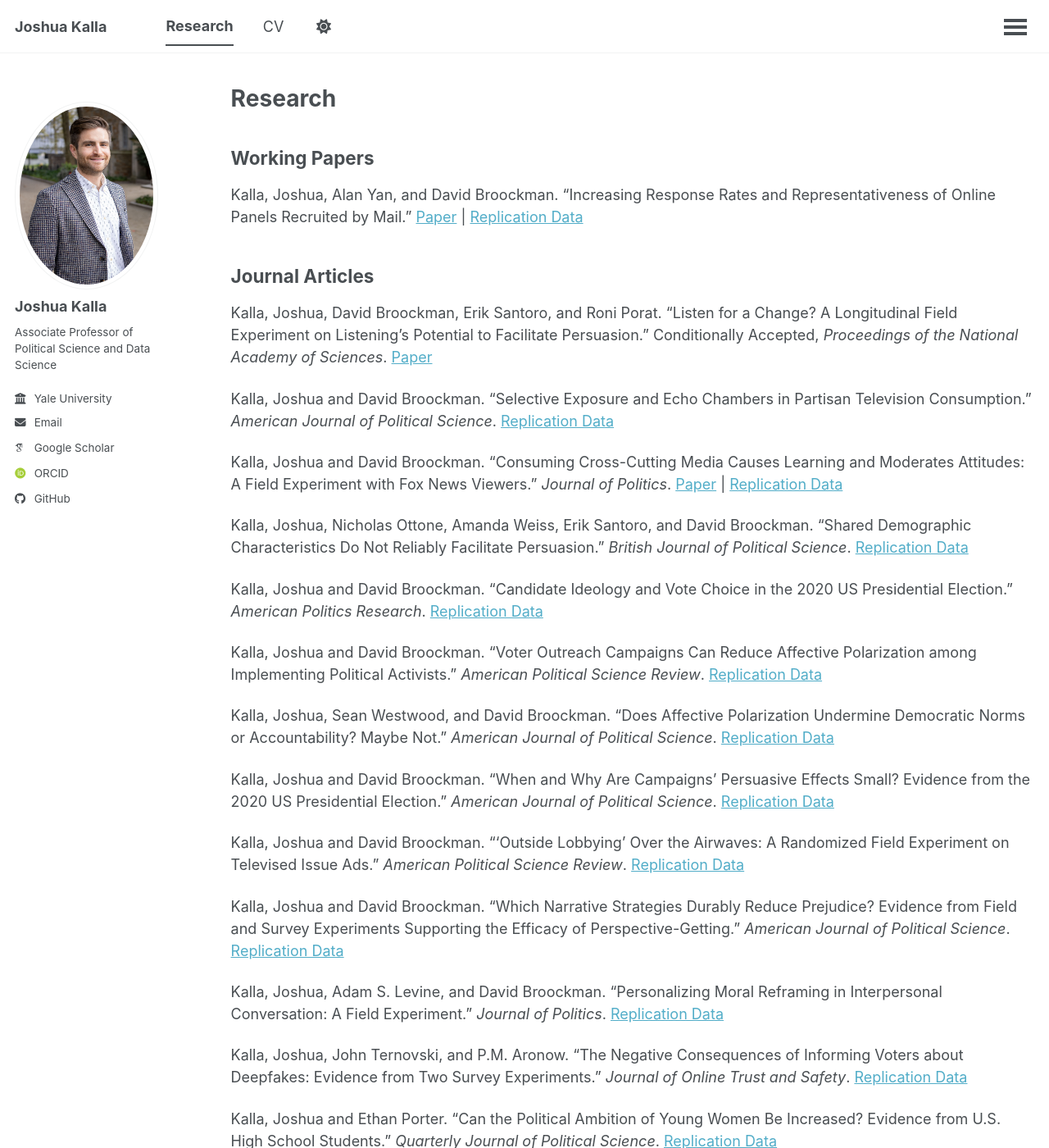
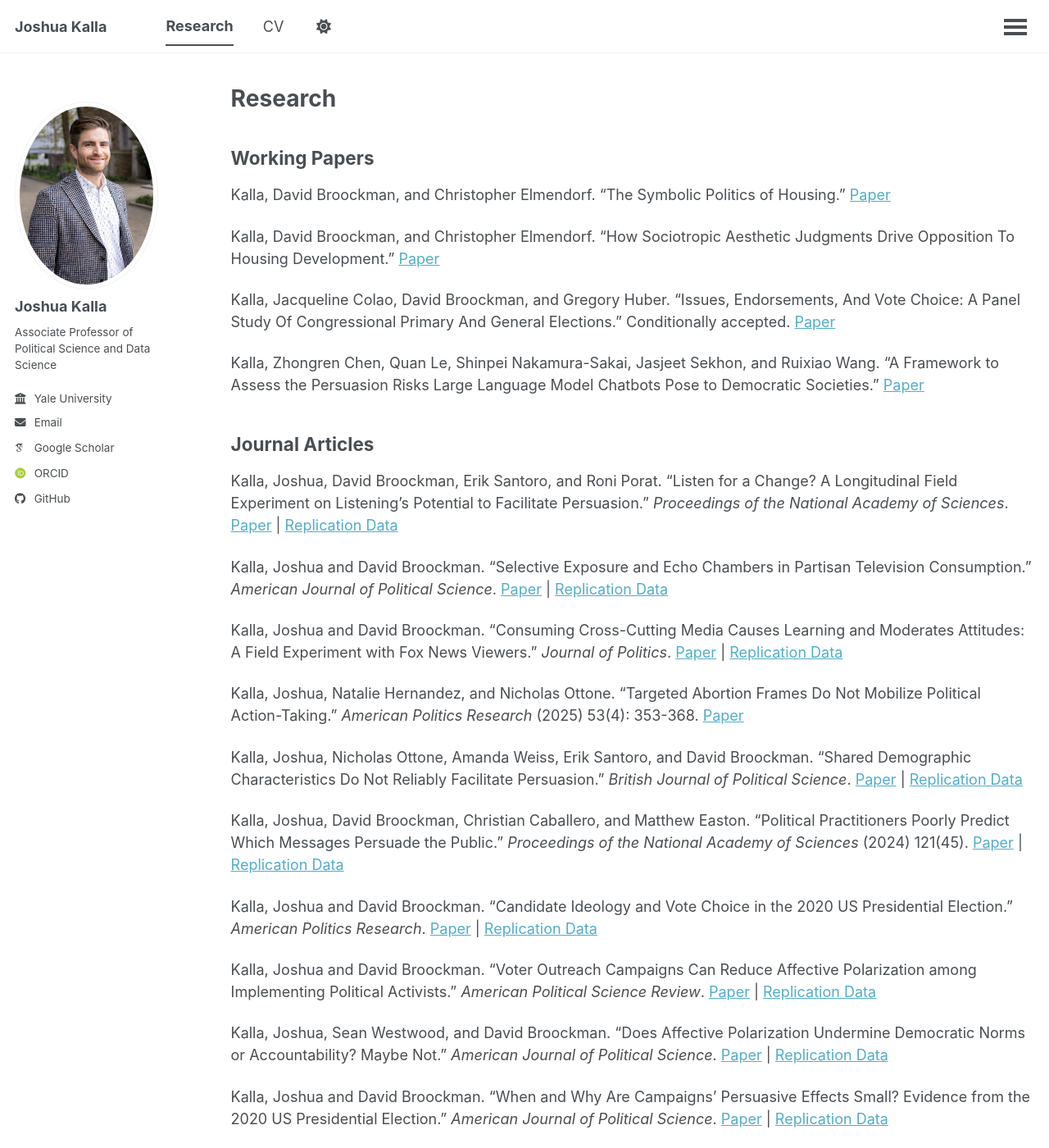
Before and after one commit to joshuakalla/joshuakalla.github.io, a Jekyll site: the page built from _pages/research.md, in a window 1280 px wide and 1400 px high. Shown: the whole window at 82% size. Built offline with Jekyll 4.4.1, drawn with Linux system fonts in a browser that asks for light colours; some web fonts are replaced; a script that is not in the unit is left out; some of the changed text lies outside the part shown.

Commit message:
describe your change

```diff
--- a/_pages/research.md
+++ b/_pages/research.md
@@ -7,59 +7,71 @@
 
 ## Working Papers
 
-Kalla, Joshua, Alan Yan, and David Broockman. "Increasing Response Rates and Representativeness of Online Panels Recruited by Mail." [Paper](https://osf.io/t4msy) \| [Replication Data](https://osf.io/wj9s2/)
+Kalla, David Broockman, and Christopher Elmendorf. "The Symbolic Politics of Housing." [Paper](https://osf.io/preprints/osf/surv9)
+
+Kalla, David Broockman, and Christopher Elmendorf. "How Sociotropic Aesthetic Judgments Drive Opposition To Housing Development." [Paper](https://osf.io/preprints/socarxiv/kz4m8)
+
+Kalla, Jacqueline Colao, David Broockman, and Gregory Huber. "Issues, Endorsements, And Vote Choice: A Panel Study Of Congressional Primary And General Elections." Conditionally accepted. [Paper](https://osf.io/preprints/osf/7xbza)
+
+Kalla, Zhongren Chen, Quan Le, Shinpei Nakamura-Sakai, Jasjeet Sekhon, and Ruixiao Wang. "A Framework to Assess the Persuasion Risks Large Language Model Chatbots Pose to Democratic Societies." [Paper](https://arxiv.org/abs/2505.00036)
 
 ## Journal Articles
 
-Kalla, Joshua, David Broockman, Erik Santoro, and Roni Porat. "Listen for a Change? A Longitudinal Field Experiment on Listening's Potential to Facilitate Persuasion." Conditionally Accepted, *Proceedings of the National Academy of Sciences*. [Paper](https://osf.io/preprints/osf/9pqen)
+Kalla, Joshua, David Broockman, Erik Santoro, and Roni Porat. "Listen for a Change? A Longitudinal Field Experiment on Listening's Potential to Facilitate Persuasion." *Proceedings of the National Academy of Sciences*. [Paper](https://www.pnas.org/doi/10.1073/pnas.2421982122) \| [Replication Data](https://osf.io/7fydj/overview)
 
-Kalla, Joshua and David Broockman. "Selective Exposure and Echo Chambers in Partisan Television Consumption." *American Journal of Political Science*. [Replication Data](https://dataverse.harvard.edu/dataset.xhtml?persistentId=doi:10.7910/DVN/D1NDLH)
+Kalla, Joshua and David Broockman. "Selective Exposure and Echo Chambers in Partisan Television Consumption." *American Journal of Political Science*. [Paper](https://doi.org/10.1111/ajps.12886) \| [Replication Data](https://dataverse.harvard.edu/dataset.xhtml?persistentId=doi:10.7910/DVN/D1NDLH)
 
 Kalla, Joshua and David Broockman. "Consuming Cross-Cutting Media Causes Learning and Moderates Attitudes: A Field Experiment with Fox News Viewers." *Journal of Politics*. [Paper](https://www.journals.uchicago.edu/doi/10.1086/730725) \| [Replication Data](https://dataverse.harvard.edu/dataset.xhtml?persistentId=doi:10.7910/DVN/OF0P2S)
 
-Kalla, Joshua, Nicholas Ottone, Amanda Weiss, Erik Santoro, and David Broockman. "Shared Demographic Characteristics Do Not Reliably Facilitate Persuasion." *British Journal of Political Science*. [Replication Data](https://dataverse.harvard.edu/dataset.xhtml?persistentId=doi:10.7910/DVN/FOVEPZ)
+Kalla, Joshua, Natalie Hernandez, and Nicholas Ottone. "Targeted Abortion Frames Do Not Mobilize Political Action-Taking." *American Politics Research* (2025) 53(4): 353-368. [Paper](https://journals.sagepub.com/doi/10.1177/1532673X251324137)
 
-Kalla, Joshua and David Broockman. "Candidate Ideology and Vote Choice in the 2020 US Presidential Election." *American Politics Research*. [Replication Data](https://osf.io/hzqjp/)
+Kalla, Joshua, Nicholas Ottone, Amanda Weiss, Erik Santoro, and David Broockman. "Shared Demographic Characteristics Do Not Reliably Facilitate Persuasion." *British Journal of Political Science*. [Paper](https://doi.org/10.1017/S0007123424000279) \| [Replication Data](https://dataverse.harvard.edu/dataset.xhtml?persistentId=doi:10.7910/DVN/FOVEPZ)
 
-Kalla, Joshua and David Broockman. "Voter Outreach Campaigns Can Reduce Affective Polarization among Implementing Political Activists." *American Political Science Review*. [Replication Data](https://dataverse.harvard.edu/dataset.xhtml?persistentId=doi:10.7910/DVN/CXJBEK)
+Kalla, Joshua, David Broockman, Christian Caballero, and Matthew Easton. "Political Practitioners Poorly Predict Which Messages Persuade the Public." *Proceedings of the National Academy of Sciences* (2024) 121(45). [Paper](https://www.pnas.org/doi/10.1073/pnas.2400076121) \| [Replication Data](https://osf.io/zfh3y/)
 
-Kalla, Joshua, Sean Westwood, and David Broockman. "Does Affective Polarization Undermine Democratic Norms or Accountability? Maybe Not." *American Journal of Political Science*. [Replication Data](https://dataverse.harvard.edu/dataset.xhtml?persistentId=doi:10.7910/DVN/3AOBP2)
+Kalla, Joshua and David Broockman. "Candidate Ideology and Vote Choice in the 2020 US Presidential Election." *American Politics Research*. [Paper](https://journals.sagepub.com/doi/full/10.1177/1532673X231220652) \| [Replication Data](https://osf.io/hzqjp/)
 
-Kalla, Joshua and David Broockman. "When and Why Are Campaigns' Persuasive Effects Small? Evidence from the 2020 US Presidential Election." *American Journal of Political Science*. [Replication Data](https://dataverse.harvard.edu/dataset.xhtml?persistentId=doi:10.7910/DVN/LLPKNG)
+Kalla, Joshua and David Broockman. "Voter Outreach Campaigns Can Reduce Affective Polarization among Implementing Political Activists." *American Political Science Review*. [Paper](https://www.cambridge.org/core/journals/american-political-science-review/article/abs/voter-outreach-campaigns-can-reduce-affective-polarization-among-implementing-political-activists-evidence-from-inside-three-campaigns/866E1938791042F642F1A8E472B41EDB) \| [Replication Data](https://dataverse.harvard.edu/dataset.xhtml?persistentId=doi:10.7910/DVN/CXJBEK)
 
-Kalla, Joshua and David Broockman. "'Outside Lobbying' Over the Airwaves: A Randomized Field Experiment on Televised Issue Ads." *American Political Science Review*. [Replication Data](https://dataverse.harvard.edu/dataset.xhtml?persistentId=doi:10.7910/DVN/VELEMB)
+Kalla, Joshua, Sean Westwood, and David Broockman. "Does Affective Polarization Undermine Democratic Norms or Accountability? Maybe Not." *American Journal of Political Science*. [Paper](https://onlinelibrary.wiley.com/doi/10.1111/ajps.12719) \| [Replication Data](https://dataverse.harvard.edu/dataset.xhtml?persistentId=doi:10.7910/DVN/3AOBP2)
 
-Kalla, Joshua and David Broockman. "Which Narrative Strategies Durably Reduce Prejudice? Evidence from Field and Survey Experiments Supporting the Efficacy of Perspective-Getting." *American Journal of Political Science*. [Replication Data](https://dataverse.harvard.edu/dataset.xhtml?persistentId=doi:10.7910/DVN/MMYAOY)
+Kalla, Joshua and David Broockman. "When and Why Are Campaigns' Persuasive Effects Small? Evidence from the 2020 US Presidential Election." *American Journal of Political Science*. [Paper](https://onlinelibrary.wiley.com/doi/10.1111/ajps.12724) \| [Replication Data](https://dataverse.harvard.edu/dataset.xhtml?persistentId=doi:10.7910/DVN/LLPKNG)
 
-Kalla, Joshua, Adam S. Levine, and David Broockman. "Personalizing Moral Reframing in Interpersonal Conversation: A Field Experiment." *Journal of Politics*. [Replication Data](https://dataverse.harvard.edu/dataset.xhtml?persistentId=doi:10.7910/DVN/PORBIU)
+Kalla, Joshua and David Broockman. "'Outside Lobbying' Over the Airwaves: A Randomized Field Experiment on Televised Issue Ads." *American Political Science Review*. [Paper](https://www.cambridge.org/core/journals/american-political-science-review/article/abs/outside-lobbying-over-the-airwaves-a-randomized-field-experiment-on-televised-issue-ads/EFB6E6BDAD1AED269D08DD67F1D5D078) \| [Replication Data](https://dataverse.harvard.edu/dataset.xhtml?persistentId=doi:10.7910/DVN/VELEMB)
 
-Kalla, Joshua, John Ternovski, and P.M. Aronow. "The Negative Consequences of Informing Voters about Deepfakes: Evidence from Two Survey Experiments." *Journal of Online Trust and Safety*. [Replication Data](https://osf.io/rqfz5/?view_only=e2807b367a534262bb6c7aeb5727b999)
+Kalla, Joshua and David Broockman. "Which Narrative Strategies Durably Reduce Prejudice? Evidence from Field and Survey Experiments Supporting the Efficacy of Perspective-Getting." *American Journal of Political Science*. [Paper](https://onlinelibrary.wiley.com/doi/10.1111/ajps.12657) \| [Replication Data](https://dataverse.harvard.edu/dataset.xhtml?persistentId=doi:10.7910/DVN/MMYAOY)
 
-Kalla, Joshua and Ethan Porter. "Can the Political Ambition of Young Women Be Increased? Evidence from U.S. High School Students." *Quarterly Journal of Political Science*. [Replication Data](https://www.nowpublishers.com/article/details/supplementary-info/100.00020106_supp.zip)
+Kalla, Joshua, Adam S. Levine, and David Broockman. "Personalizing Moral Reframing in Interpersonal Conversation: A Field Experiment." *Journal of Politics*. [Paper](https://www.journals.uchicago.edu/doi/10.1086/716944) \| [Replication Data](https://dataverse.harvard.edu/dataset.xhtml?persistentId=doi:10.7910/DVN/PORBIU)
 
-Kalla, Joshua, David Broockman, Alexander Guerrero, Mark Budolfson, Nir Eyal, Nicholas P. Jewel, Monica Magalhaes, and Jasjeet S. Sekhon. "Broad Cross-National Public Support for Accelerated COVID-19 Vaccine Trial Designs." *Vaccine* (2021). [Replication Data](https://osf.io/bgxe4/)
+Kalla, Joshua, John Ternovski, and P.M. Aronow. "The Negative Consequences of Informing Voters about Deepfakes: Evidence from Two Survey Experiments." *Journal of Online Trust and Safety*. [Paper](https://tsjournal.org/index.php/jots/article/view/28) \| [Replication Data](https://osf.io/rqfz5/?view_only=e2807b367a534262bb6c7aeb5727b999)
 
-Kalla, Joshua and David Broockman. "Reducing Exclusionary Attitudes through Interpersonal Conversation: Evidence from Three Field Experiments." *American Political Science Review* (2020). [Replication Data](https://dataverse.harvard.edu/dataset.xhtml?persistentId=doi:10.7910/DVN/8BFYQO)
+Kalla, Joshua and Ethan Porter. "Can the Political Ambition of Young Women Be Increased? Evidence from U.S. High School Students." *Quarterly Journal of Political Science*. [Paper](https://www.nowpublishers.com/article/Details/QJPS-20106) \| [Replication Data](https://www.nowpublishers.com/article/details/supplementary-info/100.00020106_supp.zip)
 
-Kalla, Joshua and Ethan Porter. "Correcting Bias in Perceptions of Public Opinion Among American Elected Officials: Results from Two Field Experiments." *British Journal of Political Science*. [Replication Data](https://dataverse.harvard.edu/dataset.xhtml?persistentId=doi:10.7910/DVN/0A1AM3)
+Kalla, Joshua, David Broockman, Alexander Guerrero, Mark Budolfson, Nir Eyal, Nicholas P. Jewel, Monica Magalhaes, and Jasjeet S. Sekhon. "Broad Cross-National Public Support for Accelerated COVID-19 Vaccine Trial Designs." *Vaccine* (2021). [Paper](https://doi.org/10.1016/j.vaccine.2020.11.072) \| [Replication Data](https://osf.io/bgxe4/)
 
-Kalla, Joshua, Frances Rosenbluth, and Dawn Teele. "The Ties that Double Bind: Social Roles and Women's Underrepresentation in Politics." *American Political Science Review* (2018). [Replication Data](https://doi.org/10.7910/DVN/FVCGHC)
+Kalla, Joshua and David Broockman. "Reducing Exclusionary Attitudes through Interpersonal Conversation: Evidence from Three Field Experiments." *American Political Science Review* (2020). [Paper](https://www.cambridge.org/core/journals/american-political-science-review/article/reducing-exclusionary-attitudes-through-interpersonal-conversation-evidence-from-three-field-experiments/4AA5B97806A4CAFBAB0651F5DAD8F223) \| [Replication Data](https://dataverse.harvard.edu/dataset.xhtml?persistentId=doi:10.7910/DVN/8BFYQO)
 
-Kalla, Joshua and David Broockman. "The Minimal Persuasive Effects of Campaign Contact in General Elections: Evidence from 49 Field Experiments." *American Political Science Review* (2018). [Replication Data](https://dx.doi.org/10.7910/DVN/RAMHWP)
+Kalla, Joshua and Ethan Porter. "Correcting Bias in Perceptions of Public Opinion Among American Elected Officials: Results from Two Field Experiments." *British Journal of Political Science*. [Paper](https://www.cambridge.org/core/journals/british-journal-of-political-science/article/correcting-bias-in-perceptions-of-public-opinion-among-american-elected-officials-results-from-two-field-experiments/ACD664051FDA8FD407B79058FD578F78/) \| [Replication Data](https://dataverse.harvard.edu/dataset.xhtml?persistentId=doi:10.7910/DVN/0A1AM3)
 
-Kalla, Joshua, Frances Rosenbluth, and Dawn Teele. "Are You My Mentor? A Field Experiment on Gender, Ethnicity, and Political Self-Starters." *Journal of Politics* (2018). [Replication Data](https://doi.org/10.7910/DVN/URHLUO)
+Kalla, Joshua, Frances Rosenbluth, and Dawn Teele. "The Ties that Double Bind: Social Roles and Women's Underrepresentation in Politics." *American Political Science Review* (2018). [Paper](https://doi.org/10.1017/S0003055418000217) \| [Replication Data](https://doi.org/10.7910/DVN/FVCGHC)
 
-Kalla, Joshua, David Broockman, and Jasjeet Sekhon. "The Design of Field Experiments With Survey Outcomes: A Framework for Selecting More Efficient, Robust, and Ethical Designs." *Political Analysis* (2017). [Replication Data](https://dataverse.harvard.edu/dataset.xhtml?persistentId=doi:10.7910/DVN/EEP5MT)
+Kalla, Joshua and David Broockman. "The Minimal Persuasive Effects of Campaign Contact in General Elections: Evidence from 49 Field Experiments." *American Political Science Review* (2018). [Paper](https://doi.org/10.1017/S0003055417000363) \| [Replication Data](https://dx.doi.org/10.7910/DVN/RAMHWP)
 
-Kalla, Joshua and David Broockman. "Durably Reducing Transphobia: A Field Experiment on Door-to-Door Canvassing." *Science* (2016). [Replication Data](https://dataverse.harvard.edu/dataset.xhtml?persistentId=doi:10.7910/DVN/WKR39N)
+Kalla, Joshua, Frances Rosenbluth, and Dawn Teele. "Are You My Mentor? A Field Experiment on Gender, Ethnicity, and Political Self-Starters." *Journal of Politics* (2018). [Paper](http://www.journals.uchicago.edu/doi/abs/10.1086/693984) \| [Replication Data](https://doi.org/10.7910/DVN/URHLUO)
 
-Kalla, Joshua and David Broockman. "Campaign Contributions Facilitate Access to Congressional Officials: A Randomized Field Experiment." *American Journal of Political Science* (2016). [Replication Data](https://dataverse.harvard.edu/dataset.xhtml?persistentId=doi:10.7910/DVN/28582)
+Kalla, Joshua, David Broockman, and Jasjeet Sekhon. "The Design of Field Experiments With Survey Outcomes: A Framework for Selecting More Efficient, Robust, and Ethical Designs." *Political Analysis* (2017). [Paper](http://dx.doi.org/10.1017/pan.2017.27) \| [Replication Data](https://dataverse.harvard.edu/dataset.xhtml?persistentId=doi:10.7910/DVN/EEP5MT)
 
-Kalla, Joshua and Peter Aronow. "Editorial Bias in Crowd-Sourced Information." *PLoS ONE* (2015). [Replication Data](https://dataverse.harvard.edu/dataset.xhtml?persistentId=doi:10.7910/DVN/WT4I9N)
+Kalla, Joshua and David Broockman. "Durably Reducing Transphobia: A Field Experiment on Door-to-Door Canvassing." *Science* (2016). [Paper](http://science.sciencemag.org/content/352/6282/220) \| [Replication Data](https://dataverse.harvard.edu/dataset.xhtml?persistentId=doi:10.7910/DVN/WKR39N)
 
-## Op-Eds and Other Writing
+Kalla, Joshua and David Broockman. "Campaign Contributions Facilitate Access to Congressional Officials: A Randomized Field Experiment." *American Journal of Political Science* (2016). [Paper](http://onlinelibrary.wiley.com/doi/10.1111/ajps.12180/abstract) \| [Replication Data](https://dataverse.harvard.edu/dataset.xhtml?persistentId=doi:10.7910/DVN/28582)
+
+Kalla, Joshua and Peter Aronow. "Editorial Bias in Crowd-Sourced Information." *PLoS ONE* (2015). [Paper](http://journals.plos.org/plosone/article?id=10.1371/journal.pone.0136327) \| [Replication Data](https://dataverse.harvard.edu/dataset.xhtml?persistentId=doi:10.7910/DVN/WT4I9N)
+
+## Other Writing
 
 Kalla, Joshua, David Broockman, and Peter Aronow. "Irregularities in LaCour (2014)." [Paper](https://osf.io/preprints/metaarxiv/qy2se/)
+
+Kalla, Joshua, Alan Yan, and David Broockman. "Increasing Response Rates and Representativeness of Online Panels Recruited by Mail." [Paper](https://osf.io/t4msy) \| [Replication Data](https://osf.io/wj9s2/)
 
 Kalla, Joshua, Frances Rosenbluth, and Dawn Teele. "The Female Political Career." Report for the World Bank (2015). [Paper](https://www.dropbox.com/s/lv0dw9nri0mmns6/Female%20Political%20Career.pdf?dl=0)
 
```
Also changed, not shown: _pages/about.md (+3 -5 lines).
